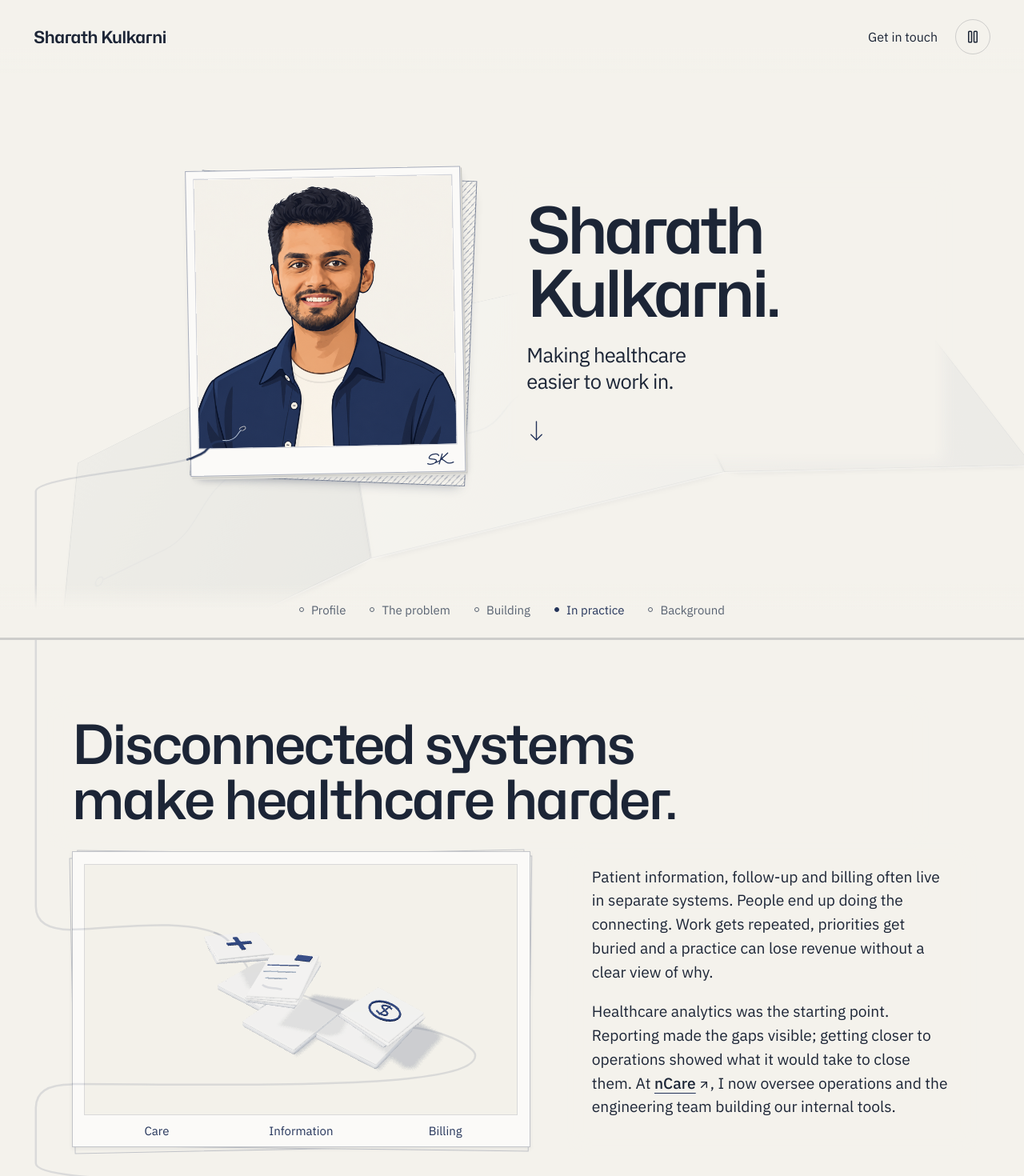
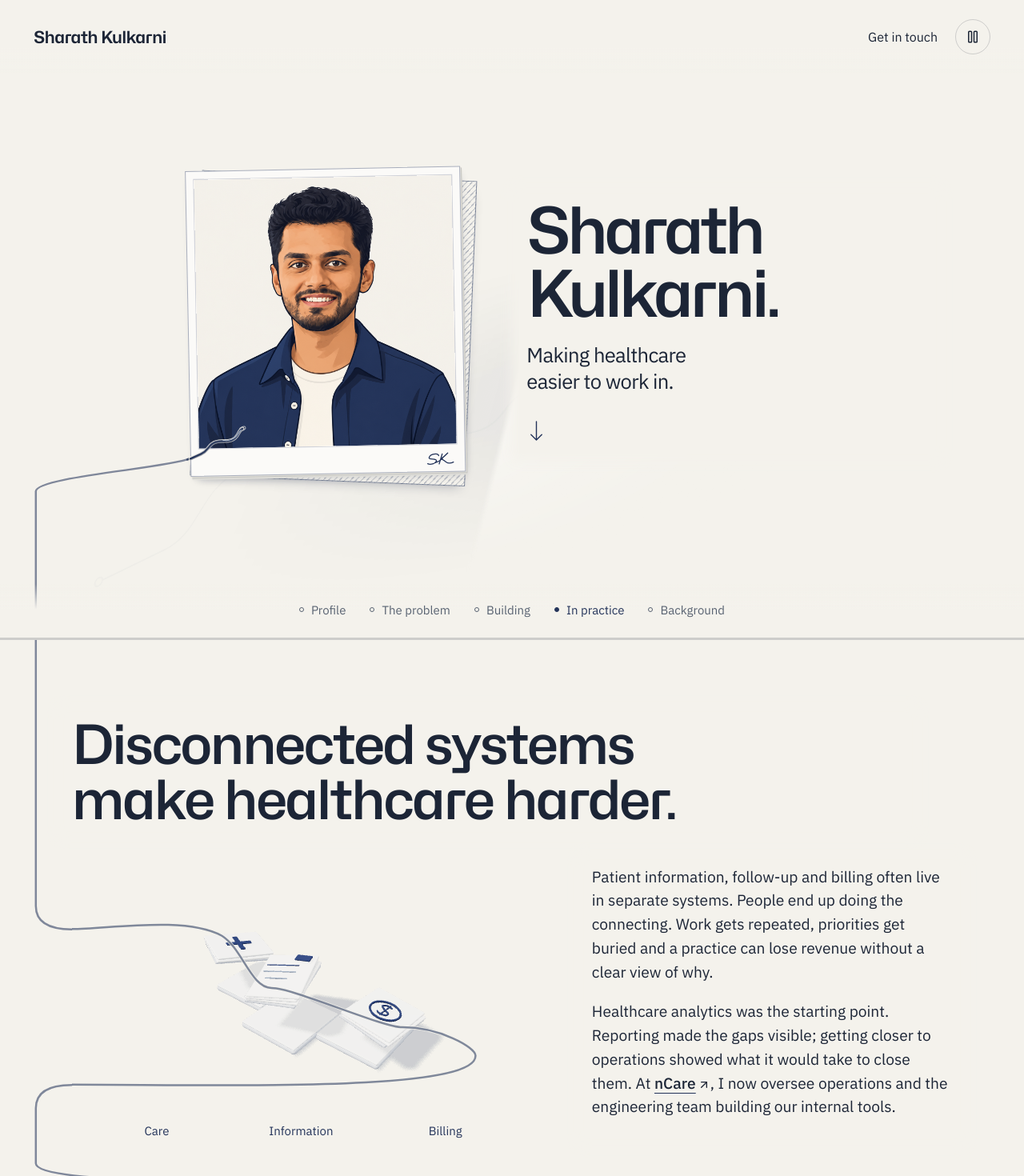
Before and after one commit to sharathkul/portfolio, a Next.js app: page / in a window 1280 px wide. Shown: the top 1470 px of the page at 80% size. Built offline with nearby package versions, Linux system fonts and the light colour scheme.

Commit message:
Keep the thread visible across frameless scenes and through contact

```diff
--- a/app/components/BrandAtmosphere.module.css
+++ b/app/components/BrandAtmosphere.module.css
@@ -38,16 +38,21 @@
     rotateZ(calc(-12deg + var(--paper-register) * 11deg));
 }
 
+.spread::before {
+  content: "";
+  position: absolute;
+  inset: -15% -4%;
+  background: linear-gradient(112deg, transparent 27%, rgb(36 52 90 / 10%) 49.8%, rgb(255 255 255 / 63%) 50.3%, transparent 74%);
+  mask-image: radial-gradient(ellipse closest-side, black 18%, transparent 100%);
+  opacity: calc(1 - .85 * (var(--paper-split) + var(--paper-register)));
+}
+
 .leaf {
   --edge-shift: 0;
-  --stock: #f8f7f1;
   position: relative;
   flex: 0 0 33.333333%;
   height: 100%;
   transform-origin: 50% 50%;
-  background: linear-gradient(115deg, var(--stock), color-mix(in srgb, var(--stock) 96%, var(--accent)));
-  border: 1px solid rgb(36 52 90 / 10%);
-  box-shadow: 0 2px 0 #ffffff70, 0 7px 14px -11px rgb(28 40 68 / 32%);
   transform: translate3d(calc(var(--edge-shift) * var(--paper-split) * 14%), calc(var(--edge-shift) * var(--paper-split) * -13%), 0)
     rotateZ(calc(var(--edge-shift) * var(--paper-split) * 8deg))
     rotateY(calc(var(--edge-shift) * (1 - var(--paper-register)) * 17deg));
@@ -55,13 +60,11 @@
 
 .leaf:first-child {
   --edge-shift: -1;
-  --stock: #eaeae4;
   transform-origin: right center;
 }
 
 .leaf:last-child {
   --edge-shift: 1;
-  --stock: #eeede8;
   transform-origin: left center;
 }
 
@@ -76,7 +79,7 @@
   stroke-width: 1.35px;
   stroke-linecap: round;
   stroke-linejoin: round;
-  opacity: calc(.06 + var(--paper-split) * .25 + var(--paper-register) * .35);
+  opacity: calc(.06 + var(--paper-split) * .19 + var(--paper-register) * .23);
 }
 
 .startDot, .endpoints { fill: var(--paper); }
@@ -87,11 +90,7 @@
 }
 .endpoints { opacity: var(--paper-branches); }
 
-.atmosphere[data-finish="pressed"] .leaf {
-  background: transparent;
-  border-color: transparent;
-  box-shadow: none;
-}
+.atmosphere[data-finish="pressed"] .spread::before { display: none; }
 .atmosphere[data-finish="pressed"] .stage { opacity: calc(.6 - var(--paper-settle) * .26); }
 
 @media (max-width: 700px) {
--- a/app/components/HeroProfile.module.css
+++ b/app/components/HeroProfile.module.css
@@ -97,11 +97,17 @@
   stroke-width: 1;
 }
 
+.cordEdge,
 .cord,
 .glint {
   fill: none;
   stroke-linecap: round;
   vector-effect: non-scaling-stroke;
+}
+
+.cordEdge {
+  stroke: #f5f2e9;
+  stroke-width: 4.25px;
 }
 
 .cord {
--- a/app/components/HeroProfile.tsx
+++ b/app/components/HeroProfile.tsx
@@ -1,5 +1,7 @@
 import Image from "next/image";
 import styles from "./HeroProfile.module.css";
+
+const portraitCord = "M69 338 C62 341 65 349 54 353 C45 356 37 351 29 357 C23 361 23 366 14 370 L0 376";
 
 export default function HeroProfile({ reducedMotion }: { reducedMotion: boolean }) {
   return (
@@ -26,7 +28,8 @@ export default function HeroProfile({ reducedMotion }: { reducedMotion: boolean
             </svg>
             <svg className={styles.threadPass} viewBox="0 0 360 400" preserveAspectRatio="none" aria-hidden="true" focusable="false">
               <ellipse className={styles.eyelet} cx="69" cy="338" rx="4.1" ry="2.3" transform="rotate(-23 69 338)" />
-              <path className={styles.cord} d="M69 338 C62 341 65 349 54 353 C45 356 37 351 29 357 C23 361 23 366 14 370 L0 376" />
+              <path className={styles.cordEdge} d={portraitCord} />
+              <path className={styles.cord} d={portraitCord} />
               <path className={styles.glint} d="M67 340 C62 344 62 350 54 352 C50 354 47 353 43 353" />
             </svg>
           </div>
--- a/app/components/StoryArt.module.css
+++ b/app/components/StoryArt.module.css
@@ -12,12 +12,10 @@
   --handoff-progress: clamp(0, calc((var(--scene-progress, 1) - .28) / .6), 1);
 }
 
-/* Each chapter is a moving print, mounted on the same stock as the portrait. */
 :global(.story-part) .scene[data-scene] {
   --plate-width: 620px;
   --plate-ratio: 1.55;
-  --mat: clamp(9px, 1.15vw, 17px);
-  --rim: color-mix(in srgb, var(--accent) 24%, var(--paper));
+  --scene-inset: clamp(9px, 1.15vw, 17px);
   width: min(100%, var(--plate-width));
   height: auto;
   aspect-ratio: var(--plate-ratio);
@@ -37,47 +35,29 @@
 
 .plate {
   position: absolute;
-  inset: 0;
+  inset: 1px;
   display: grid;
   grid-template-rows: minmax(0, 1fr) auto;
-  padding: var(--mat);
-  padding-bottom: 0;
-  border: 1px solid var(--rim);
-  background: color-mix(in srgb, var(--paper) 39%, white);
-  box-shadow: 0 2px 5px rgb(28 40 68 / 8%);
+  padding: var(--scene-inset) var(--scene-inset) 0;
 }
-
-/* Offset the paperwork underneath the first plate, then register the next. */
-.scene[data-scene="operations"]::before,
-.scene[data-scene="operations"]::after {
-  content: "";
-  position: absolute;
-  inset: 0 2px;
-  z-index: -1;
-  border: 1px solid var(--rim);
-  background: var(--paper);
-}
-
-.scene[data-scene="operations"]::before { transform: translate(-2px, 3px) rotate(-1.1deg); }
-.scene[data-scene="operations"]::after { transform: translate(2px, 2px) rotate(.7deg); }
 
 .drawing {
   position: relative;
   min-height: 0;
   overflow: hidden;
-  border: 1px solid color-mix(in srgb, var(--accent) 13%, var(--paper));
-  background: #f3f1ea;
 }
 
 .scene[data-scene="building"] .drawing::before {
   content: "";
   position: absolute;
-  inset: 0;
+  inset: 20% 9% 5%;
   background-image:
-    linear-gradient(to right, rgb(36 52 90 / 10%) 1px, transparent 1px),
-    linear-gradient(to bottom, rgb(36 52 90 / 10%) 1px, transparent 1px);
-  background-size: 22px 22px;
-  mask-image: linear-gradient(135deg, #000, transparent 84%);
+    linear-gradient(to right, rgb(36 52 90 / 18%) 1px, transparent 1px),
+    linear-gradient(to bottom, rgb(36 52 90 / 18%) 1px, transparent 1px);
+  background-size: clamp(15px, 1.9vw, 23px) clamp(15px, 1.9vw, 23px);
+  mask-image: radial-gradient(ellipse closest-side, #000 24%, transparent 100%);
+  transform: perspective(500px) rotateX(45deg) rotateZ(-12deg);
+  pointer-events: none;
 }
 
 .scene > .plateThread {
@@ -90,8 +70,6 @@
   pointer-events: none;
 }
 
-/* The mount and grid paint first. The sculpture sits between both thread passes. */
-.plateThread[data-plate-layer="under"] { z-index: 1; }
 .plateThread[data-plate-layer="over"] { z-index: 3; }
 .drawing > svg, .sculpture { z-index: 2; }
 
--- a/app/components/StoryArt.tsx
+++ b/app/components/StoryArt.tsx
@@ -33,23 +33,14 @@ function Practice({ x, y, palette }: { x: number; y: number; palette: StoryPalet
   );
 }
 
-function PlateThread({ layer }: { layer: "under" | "over" }) {
-  const clipId = `thread-surface-${useId().replace(/[^a-zA-Z0-9_-]/g, "")}`;
+function SceneThread() {
   return (
-    <svg className={motion.plateThread} data-plate-layer={layer} fill="none"
+    <svg className={motion.plateThread} data-plate-layer="over" fill="none"
       preserveAspectRatio="none" aria-hidden="true" focusable="false">
-      {layer === "over" && (
-        <defs>
-          <clipPath id={clipId} clipPathUnits="userSpaceOnUse" fill="white">
-            <ellipse data-thread-surface="0" />
-            <ellipse data-thread-surface="1" />
-          </clipPath>
-        </defs>
-      )}
-      <g clipPath={layer === "over" ? `url(#${clipId})` : undefined}>
-        <path className="story-thread-base" data-plate-base={layer} pathLength={1} />
-        <path className="story-thread-drawn" data-plate-drawn={layer} pathLength={1} />
-      </g>
+      <path data-plate-edging="" stroke="var(--paper)" strokeWidth="4" strokeOpacity=".85"
+        vectorEffect="non-scaling-stroke" strokeLinecap="round" />
+      <path className="story-thread-base" data-plate-base="" pathLength={1} />
+      <path className="story-thread-drawn" data-plate-drawn="" pathLength={1} />
     </svg>
   );
 }
@@ -127,8 +118,7 @@ export default function StoryArt({ chapter }: { chapter: "operations" | "buildin
               : <><span>Implementation</span><span>Practice teams</span></>}
         </div>
       </div>
-      <PlateThread layer="under" />
-      <PlateThread layer="over" />
+      <SceneThread />
     </div>
   );
 }
--- a/app/components/StoryThread.tsx
+++ b/app/components/StoryThread.tsx
@@ -3,7 +3,7 @@
 import { useEffect, useRef } from "react";
 import { measurePlate, type Projection, type Stroke } from "./plateThread";
 
-const outsideSegments = [0, 1, 2, 3] as const;
+const outsideSegments = [0, 1, 2, 3, 4] as const;
 
 export default function StoryThread({ reducedMotion }: { reducedMotion: boolean }) {
   const svg = useRef<SVGSVGElement>(null);
@@ -21,6 +21,7 @@ export default function StoryThread({ reducedMotion }: { reducedMotion: boolean
     if (!host || !story) return;
     const art = Array.from(story.querySelectorAll<HTMLElement>("[data-story-art]"));
     const segments = Array.from(host.querySelectorAll<SVGGElement>("g"));
+    const terminal = host.querySelector<SVGCircleElement>("[data-thread-terminal]");
     const plates = new Map<HTMLElement, ReturnType<typeof measurePlate>>();
     let strokes: Stroke[] = [];
     let frame = 0;
@@ -52,11 +53,14 @@ export default function StoryThread({ reducedMotion }: { reducedMotion: boolean
       const origin = story.querySelector("[data-connector-origin]")?.getBoundingClientRect();
       const intro = story.querySelector(".introduction-copy")?.getBoundingClientRect();
       const portrait = story.querySelector(".portrait-composition")?.getBoundingClientRect();
-      const map = story.querySelector("[data-journey-map] [role='group']")?.getBoundingClientRect();
-      if (!origin || !portrait || !intro || !map || art.length !== 3) return;
+      const mobile = bounds.width <= 960;
+      const drawing = story.querySelector(`[data-journey-drawing="${mobile ? "mobile" : "desktop"}"]`);
+      const entry = drawing?.querySelector("[data-thread-port='entry']")?.getBoundingClientRect();
+      const exit = drawing?.querySelector("[data-thread-port='exit']")?.getBoundingClientRect();
+      const contact = story.querySelector("#contact")?.getBoundingClientRect();
+      if (!origin || !portrait || !intro || !entry || !exit || !contact || art.length !== 3) return;
       storyTop = bounds.top + window.scrollY;
       viewportHeight = window.innerHeight;
-      const mobile = bounds.width <= 960;
       const left = mobile ? 14 : Math.max(24, bounds.width * .035);
       const right = bounds.width - left;
       const first = { x: origin.left - bounds.left + origin.width / 2, y: origin.top - bounds.top + origin.height / 2 };
@@ -98,10 +102,25 @@ export default function StoryThread({ reducedMotion }: { reducedMotion: boolean
         previousBottom = element.closest("section")!.getBoundingClientRect().bottom - bounds.top;
       }
       switchRail(left);
-      const endX = map.left - bounds.left + map.width * (mobile ? 82 / 350 : 70 / 1100);
-      const endY = map.top - bounds.top + map.height * (mobile ? 35 / 550 : 200 / 390);
-      d += ` L${rail} ${endY - 28} Q${rail} ${endY} ${endX} ${endY}`;
-      finishOutside(3, endY);
+      const mapEntryX = entry.left - bounds.left + entry.width / 2;
+      const mapEntryY = entry.top - bounds.top + entry.height / 2;
+      d += ` L${rail} ${mapEntryY - 28} Q${rail} ${mapEntryY} ${mapEntryX} ${mapEntryY}`;
+      finishOutside(3, mapEntryY);
+
+      // The map carries the line between its two pins. Pick it up at Delivery
+      // and stay outside the form all the way down to the closing actions.
+      const mapExitX = exit.left - bounds.left + exit.width / 2;
+      const mapExitY = exit.top - bounds.top + exit.height / 2;
+      const endX = Math.min(right, contact.right - bounds.left + (mobile ? 6 : 16));
+      const endY = contact.bottom - bounds.top - 22;
+      const corner = Math.min(38, Math.max(0, right - endX));
+      startY = mapExitY;
+      d = `M${mapExitX} ${mapExitY} Q${right} ${mapExitY} ${right} ${mapExitY + 32}`;
+      d += ` V${endY - corner} Q${right} ${endY} ${right - corner} ${endY} H${endX}`;
+      const finalScrollMarker = document.documentElement.scrollHeight - viewportHeight * .28 - storyTop;
+      finishOutside(4, Math.min(endY, finalScrollMarker));
+      terminal?.setAttribute("cx", String(endX));
+      terminal?.setAttribute("cy", String(endY));
       host.setAttribute("viewBox", `0 0 ${bounds.width} ${bounds.height}`);
       host.style.opacity = "1";
       render();
@@ -120,7 +139,7 @@ export default function StoryThread({ reducedMotion }: { reducedMotion: boolean
     art.forEach(element => element.addEventListener("scene:progress", fallback));
     const observer = new ResizeObserver(scheduleMeasure);
     observer.observe(story);
-    story.querySelectorAll("[data-story-art], [data-plate-drawing], .story-part, .portrait-composition, .introduction-copy, [data-journey-map]")
+    story.querySelectorAll("[data-story-art], [data-plate-drawing], .story-part, .portrait-composition, .introduction-copy, [data-journey-map], #contact")
       .forEach(element => observer.observe(element));
     window.addEventListener("resize", scheduleMeasure, { passive: true });
     window.addEventListener("scroll", request, { passive: true });
@@ -148,6 +167,7 @@ export default function StoryThread({ reducedMotion }: { reducedMotion: boolean
         <path className="story-thread-base" pathLength={1} />
         <path className="story-thread-drawn" pathLength={1} />
       </g>)}
+      <circle data-thread-terminal r="3.5" stroke="var(--accent)" strokeWidth="1.5" fill="var(--paper)" />
     </svg>
   );
 }
--- a/app/components/plateThread.ts
+++ b/app/components/plateThread.ts
@@ -18,9 +18,8 @@ export function measurePlate(element: HTMLElement, fromLeft: boolean) {
   const edge = fromLeft ? 0 : box.width;
   const entry = { x: edge, y: offset.y + height * .26 };
   const exit = { x: edge, y: offset.y + height * .88 };
-  const allPaths = element.querySelectorAll<SVGPathElement>("[data-plate-base], [data-plate-drawn]");
+  const allPaths = element.querySelectorAll<SVGPathElement>("[data-plate-edging], [data-plate-base], [data-plate-drawn]");
   const paths = Array.from(element.querySelectorAll<SVGPathElement>("[data-plate-drawn]"));
-  const patches = element.querySelectorAll<SVGEllipseElement>("[data-thread-surface]");
   const fallbackObjects = fallbackSelectors[element.dataset.scene!].map(selector => element.querySelector(selector)!);
   element.querySelectorAll("[data-plate-layer]").forEach(layer => layer.setAttribute("viewBox", `0 0 ${box.width} ${box.height}`));
 
@@ -51,14 +50,6 @@ export function measurePlate(element: HTMLElement, fromLeft: boolean) {
       `C${turnX} ${exit.y + height * .03} ${edge + dir * width * .36} ${exit.y} ${edge} ${exit.y}`,
     ].join(" ");
     allPaths.forEach(path => path.setAttribute("d", d));
-    // Only a short stitch rides on top of the first two surfaces.
-    // Elsewhere the transparent canvas provides the objects' actual silhouettes.
-    patches.forEach((patch, i) => {
-      patch.setAttribute("cx", String(points[i].x));
-      patch.setAttribute("cy", String(points[i].y));
-      patch.setAttribute("rx", String(Math.min(15, width * .025)));
-      patch.setAttribute("ry", String(Math.min(8, height * .027)));
-    });
   }
 
   return { entry, exit, paths, draw };
--- a/app/globals.css
+++ b/app/globals.css
@@ -21,7 +21,7 @@ a:focus-visible, button:focus-visible, summary:focus-visible { outline: 2px soli
 /* Artwork has a real place in the page at every viewport size. */
 .story-thread { position: absolute; inset: 0; z-index: 0; display: block; width: 100%; height: 100%; opacity: 0; pointer-events: none; }
 .story-thread-base, .story-thread-drawn { stroke: var(--accent); stroke-width: 2.5; stroke-linecap: round; stroke-linejoin: round; vector-effect: non-scaling-stroke; }
-.story-thread-base { opacity: .12; }
+.story-thread-base { opacity: .56; }
 .story-thread-drawn { opacity: .72; stroke-dasharray: 1; stroke-dashoffset: 1; }
 .story-art { --thread: var(--accent); --slate: var(--quiet); --ice: var(--surface); --diagram-label-size: 22px; position: relative; z-index: 1; min-width: 0; width: 100%; height: clamp(430px, 62svh, 680px); pointer-events: auto; }
 .story-art > svg { display: block; width: 100%; height: 100%; overflow: visible; }
```
Also changed, not shown: app/components/JourneyMap.module.css (+8 -0 lines), app/components/JourneyMap.tsx (+13 -8 lines).
